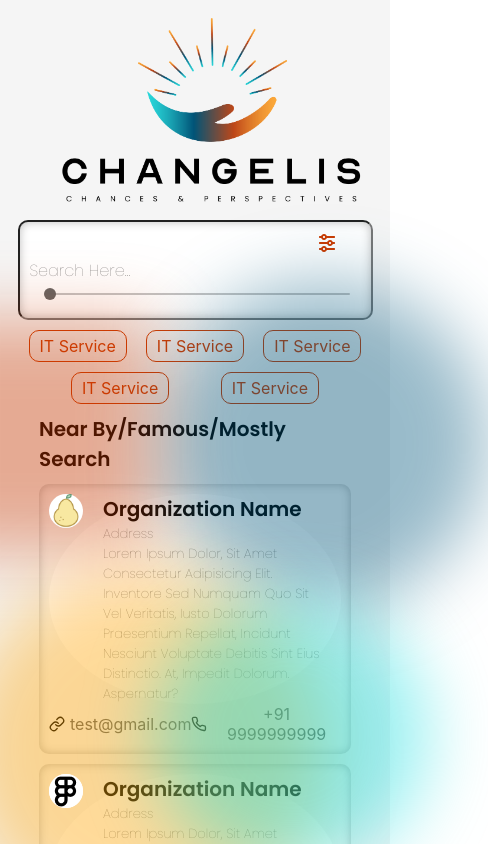
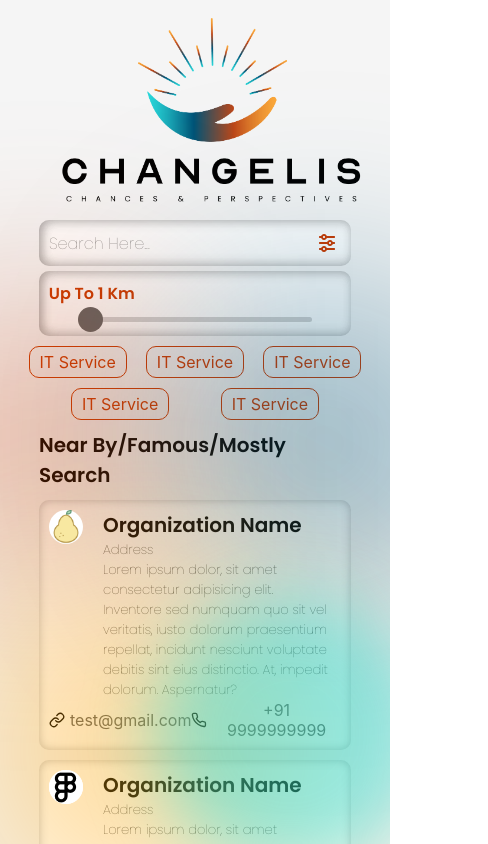
Before and after one commit to kusinghlegitbytes/NGO-project, a React (Create React App) app: page / in a window 390 px wide. Both pictures are taken after a click on the picture 327 px from the left and 243 px from the top of the page. Shown: the top 844 px of the page, 488 px wide, since content can reach past the window. Built offline with nearby package versions, Linux system fonts and the light colour scheme.

Commit message:
showslider animation

```diff
--- a/package.json
+++ b/package.json
@@ -3,9 +3,6 @@
   "version": "0.1.0",
   "private": true,
   "dependencies": {
-    "@emotion/react": "^11.11.1",
-    "@emotion/styled": "^11.11.0",
-    "@mui/material": "^5.14.18",
     "@testing-library/jest-dom": "^5.17.0",
     "@testing-library/react": "^13.4.0",
     "@testing-library/user-event": "^13.5.0",
--- a/src/UI/Search.jsx
+++ b/src/UI/Search.jsx
@@ -1,38 +1,20 @@
 import { Fragment, useState } from 'react'
-import Box from '@mui/material/Box';
-import Slider from '@mui/material/Slider';
+import RangeSlider from '../components/RangeSlider'
 const Search = () => {
   const [showFilter, setShowFilter]=useState(false)
   const handleShowFilter=()=>{
     console.log("clicked")
     setShowFilter(prevState=>!prevState)
   }
-  const formatLabel = (value) => {
-    return `Up To ${value} km`;
-  };
   return <Fragment>
     <div className='search-box-container'>
-      <input type='search' className='search-box' style={showFilter?{height:"100px"}:{}} placeholder='Search Here...'/>
+      <input
+        type='search'
+        className='search-box'
+        placeholder='Search Here...'
+      />
       <div className='search-filter-icon'><img src="/assets/imgs/mi_filter.png" onClick={handleShowFilter}/></div>
-      {showFilter && <div className='search-slider-container'>
-        <Box sx={{
-          width: 300,
-        }}>
-          <Slider
-            size="small"
-            defaultValue={0}
-            aria-label="Small"
-            valueLabelDisplay="auto"
-            valueLabelFormat={formatLabel}
-            min={0}
-            max={50}
-            sx={{
-              color: '#656565',
-            }}
-
-          />
-        </Box>
-      </div>}
+      {showFilter && <RangeSlider/>}
     </div>
   </Fragment>
 }
--- /dev/null
+++ b/src/components/RangeSlider.jsx
@@ -0,0 +1,22 @@
+import React, { useState } from "react";
+const RangeSlider = () => {
+  const [value, setValue] = useState(1);
+  const handleSlide = (e) => {
+    setValue(e.target.value);
+  };
+  return (
+    <div className="search-slider-container">
+      <div className="range-slider-label"><label>Up to {value} km</label></div>
+      <input
+        type="range"
+        min="1"
+        max="50"
+        value={value}
+        onChange={handleSlide}
+        className="slider"
+      />
+    </div>
+  );
+};
+
+export default RangeSlider;
--- a/src/index.css
+++ b/src/index.css
@@ -13,7 +13,7 @@
 }
 .app-background{
   background-color: rgb(245,245,245);
-  /* height: auto; */
+  overflow: hidden;
   width: 100%;
   position: relative;
 }
@@ -83,6 +83,7 @@
 .home{
   text-align: center;
 }
+
 @media only screen and (max-width: 430px) {
  .app-background{
   height: 932px;
@@ -94,7 +95,7 @@
   flex-shrink: 0;
   border-radius: 327px;
   background: rgba(0, 86, 123, 0.40);
-  filter: blur(35px);
+  filter: blur(100px);
   right:-25%;
   top:280px;
  }
@@ -104,7 +105,7 @@
   height: 364px;
   flex-shrink: 0;
   fill: rgba(205, 59, 0, 0.40);
-  filter: blur(35px);
+  filter: blur(100px);
   bottom:0px;
   left:-10%;
  }
@@ -119,7 +120,7 @@
   height: 232px;
   flex-shrink: 0;
   fill: rgba(205, 59, 0, 0.40);
-  filter: blur(35px);
+  filter: blur(100px);
   bottom: 380px;
   left:-20%;
  }
@@ -133,24 +134,57 @@
  .search-box-container{
   position: relative;
  }
- .search-slider-container{
+.slider {
+  -webkit-appearance: none;
   width: 80%;
+  height: 5px;
+  border-radius: 5px;
+  background: #d3d3d3;
+  outline: none;
+  animation:searchSliderContainerContent 1s ease;
+}
+
+.slider:hover {
+  opacity: 1;
+}
+
+.slider::-webkit-slider-thumb {
+  -webkit-appearance: none;
+  appearance: none;
+  width: 25px;
+  height: 25px;
+  border-radius: 50%;
+  background: #656565;
+  cursor: pointer;
+}
+
+.slider::-moz-range-thumb {
+  width: 25px;
+  height: 25px;
+  border-radius: 50%;
+  background: #656565;
+  cursor: pointer;
+}
+ .search-slider-container {
+  width: 75%;
   margin: auto;
-  position: absolute;
-  top:60px;
-  left:50px;
-  animation: searchSlider 0.5s ease;
- }
- .search-box-height{
-  height: 936px;
- }
- .search-box{
-  width: 355px;
+  border-radius: 10px 10px 10px 10px;
+  animation: searchSliderContainer 1s ease;
+  box-shadow: 0px -5px 10px 0px rgba(0, 0, 0, 0.10) inset,
+    5px 0px 10px 0px rgba(0, 0, 0, 0.10) inset,
+    5px 0px 10px 0px rgba(0, 0, 0, 0.10) inset,
+    0px 5px 10px 0px rgba(0, 0, 0, 0.10) inset;
+  background: #FFF;
+  border: none;
+  padding: 10px;
+}
+
+.search-box {
+  width: 80%;
   height: 46px;
   flex-shrink: 0;
-  border-radius: 10px;
+  border-radius: 10px 10px 10px 10px;
   background: #FFF;
-  box-shadow: 0px 0px 10px 0px rgba(0, 0, 0, 0.25) inset;
   color: #656565;
   font-family: Poppins;
   font-size: 16px;
@@ -161,7 +195,31 @@
   padding-left: 10px;
   position: relative;
   transition: height 0.5s ease;
+  border: none;
+  margin-bottom: 5px;
+  box-shadow: 0px -5px 10px 0px rgba(0, 0, 0, 0.10) inset,
+    5px 0px 10px 0px rgba(0, 0, 0, 0.10) inset,
+    5px 0px 10px 0px rgba(0, 0, 0, 0.10) inset,
+    0px 5px 10px 0px rgba(0, 0, 0, 0.10) inset;
+}
+ .range-slider-label{
+  text-align: left;
+  color: #CD3B00;
+  font-family: Poppins;
+  font-size: 16px;
+  font-style: normal;
+  font-weight: 600;
+  line-height: normal;
+  text-transform: capitalize;
  }
+ .range-slider-label label{
+  /* opacity: 0; */
+  animation:searchSliderContainerContent 1s ease;
+ }
+ .search-box-height{
+  height: 936px;
+ }
+
  .search-filter-icon{
   position: absolute;
   top:0;
@@ -215,9 +273,10 @@
     /* width: 355px;
     height: 170px; */
     border-radius: 10px;
-    background: rgba(255, 255, 255, 0.30);
+    background: rgb(255, 255, 255);
     box-shadow: 0px 0px 10px 0px rgba(0, 0, 0, 0.25) inset;
     padding: 10px;
+    z-index: 1111;
  }
  .organization-card-main{
   background-color: white;
@@ -252,13 +311,10 @@
   line-height: normal;
  }
  .organization-address, .organization-description{
-  color: #656565;
+  color: #111111;
   font-family: Poppins;
   font-size: 13px;
   font-style: normal;
-  font-weight: 400;
-  line-height: normal;
-  text-transform: capitalize;
  }
  .organization-card-footer{
   display: flex;
@@ -276,14 +332,25 @@
   color: #656565;
  }
 }
-@keyframes searchSlider {
+@keyframes searchSliderContainer {
+  0% {
+    max-height: 0;
+  }
+  50% {
+    max-height: 23px;
+  }
+  100% {
+    max-height: 46px;
+  }
+}
+@keyframes searchSliderContainerContent {
   0%{
-    visibility: hidden;
+    opacity: 0;
   }
   50%{
-    visibility: hidden;
+    opacity: 0;
   }
   100%{
-    visibility: visible;
+    opacity: 1;
   }
 }
```
Also changed, not shown: src/components/Tag.jsx (deleted, +0 -9 lines), 1 other file (tests, documents, lock files or other folders).
